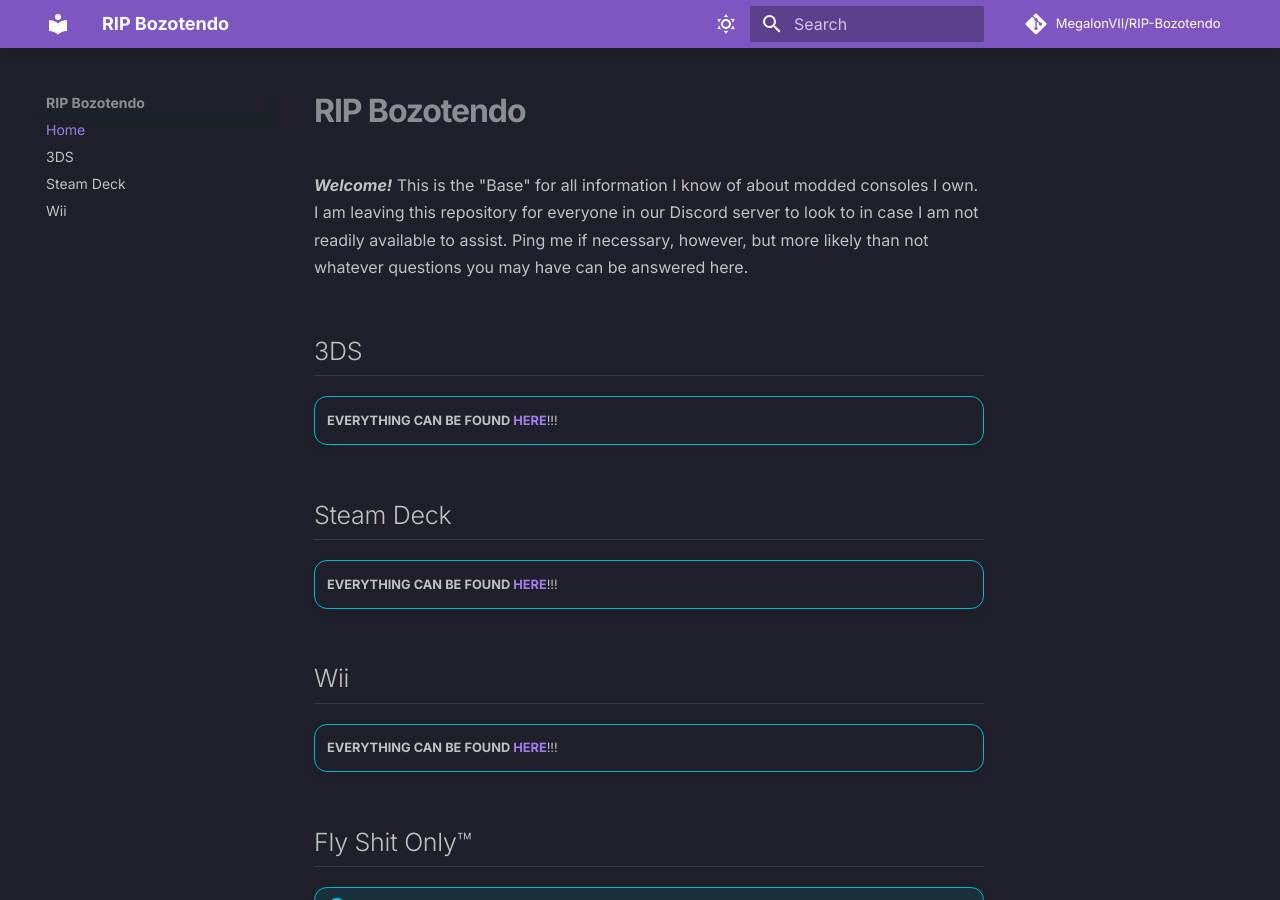
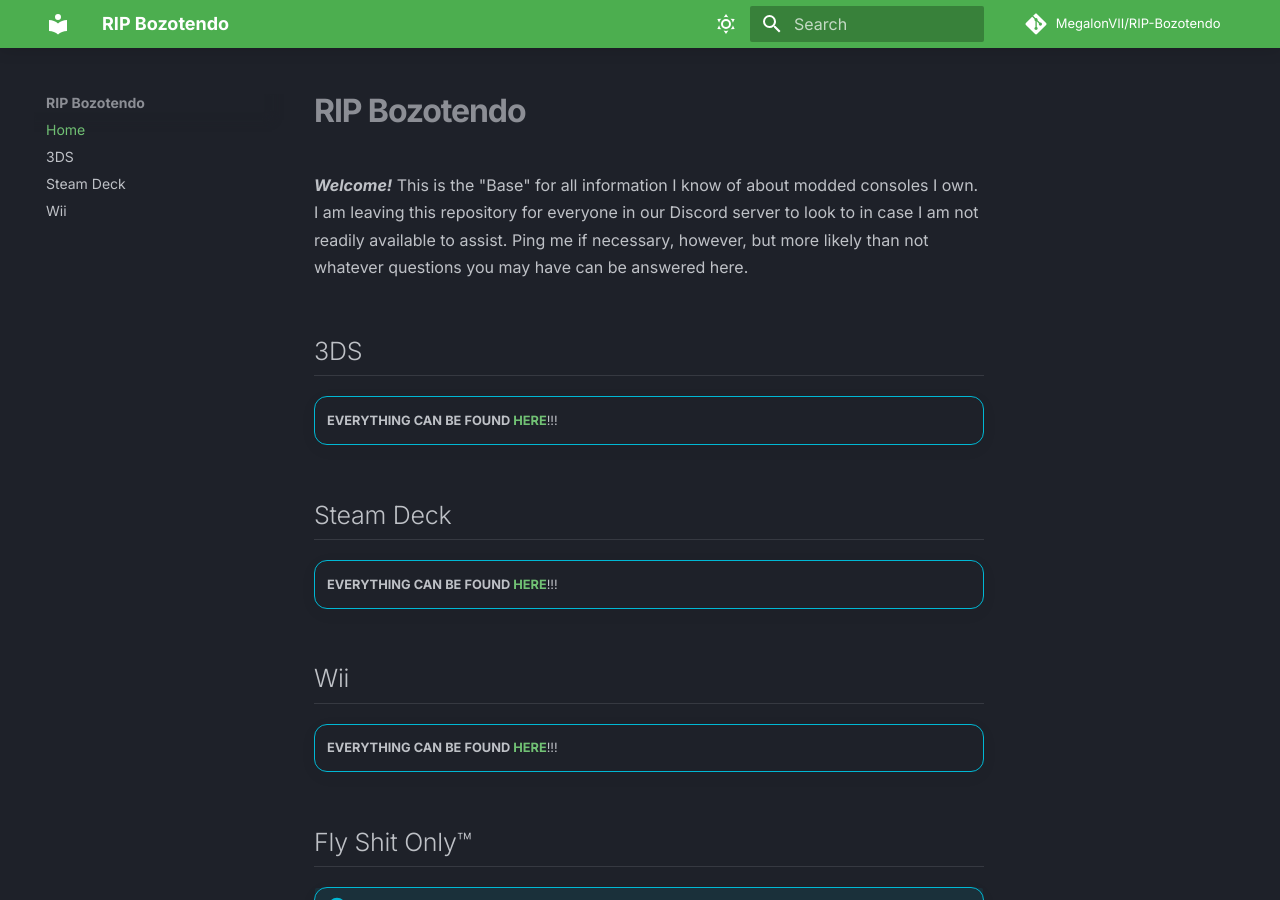
Before and after one commit to MegalonVII/RIP-Bozotendo, an MkDocs documentation site: the page built from docs/index.md, in a window 1280 px wide and 900 px high. Built offline with MkDocs 1.6.1 and Material for MkDocs 9.7.7, drawn with Linux system fonts in a browser that asks for light colours; comment, search, counter and statistics services are not loaded.

Commit message:
change site color

```diff
--- a/mkdocs.yml
+++ b/mkdocs.yml
@@ -24,14 +24,14 @@ theme:
     - content.code.copy
   palette:
     - scheme: slate
-      primary: deep purple
-      accent: cyan
+      primary: green
+      accent: deep purple
       toggle:
         icon: material/weather-sunny
         name: Switch to light mode
     - scheme: default
-      primary: deep purple
-      accent: cyan
+      primary: green
+      accent: deep purple
       toggle:
         icon: material/weather-night
         name: Switch to dark mode
```
